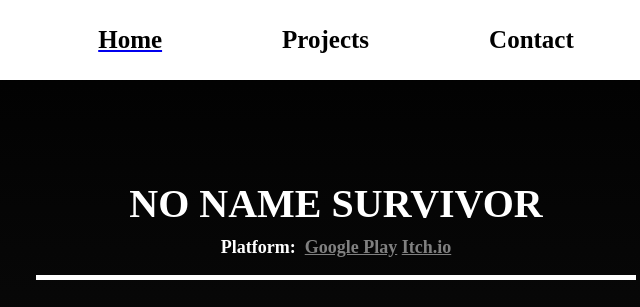
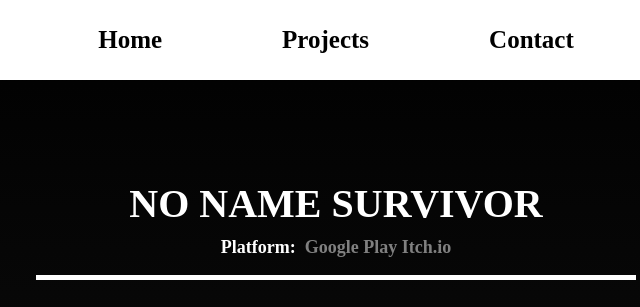
Before and after one commit to FikretGezer/fikretgezer.github.io, a plain HTML site: page portfolio/pages/game-pages/animal-match.html in a window 1280 px wide. Shown: the top 307 px of the page, 304-944 px from the left. Drawn offline with Linux system fonts and the light colour scheme; files whose address does not match are found by name.

Commit message:
Update project.css

```diff
--- a/portfolio/pages/style/project.css
+++ b/portfolio/pages/style/project.css
@@ -2,7 +2,7 @@
     margin: 0;
     padding: 0;
     box-sizing: border-box;
-    /* text-decoration: none; */
+    text-decoration: none;
 }
 body {
     background: linear-gradient(rgb(0, 0, 0), rgb(49, 49, 49));
```
